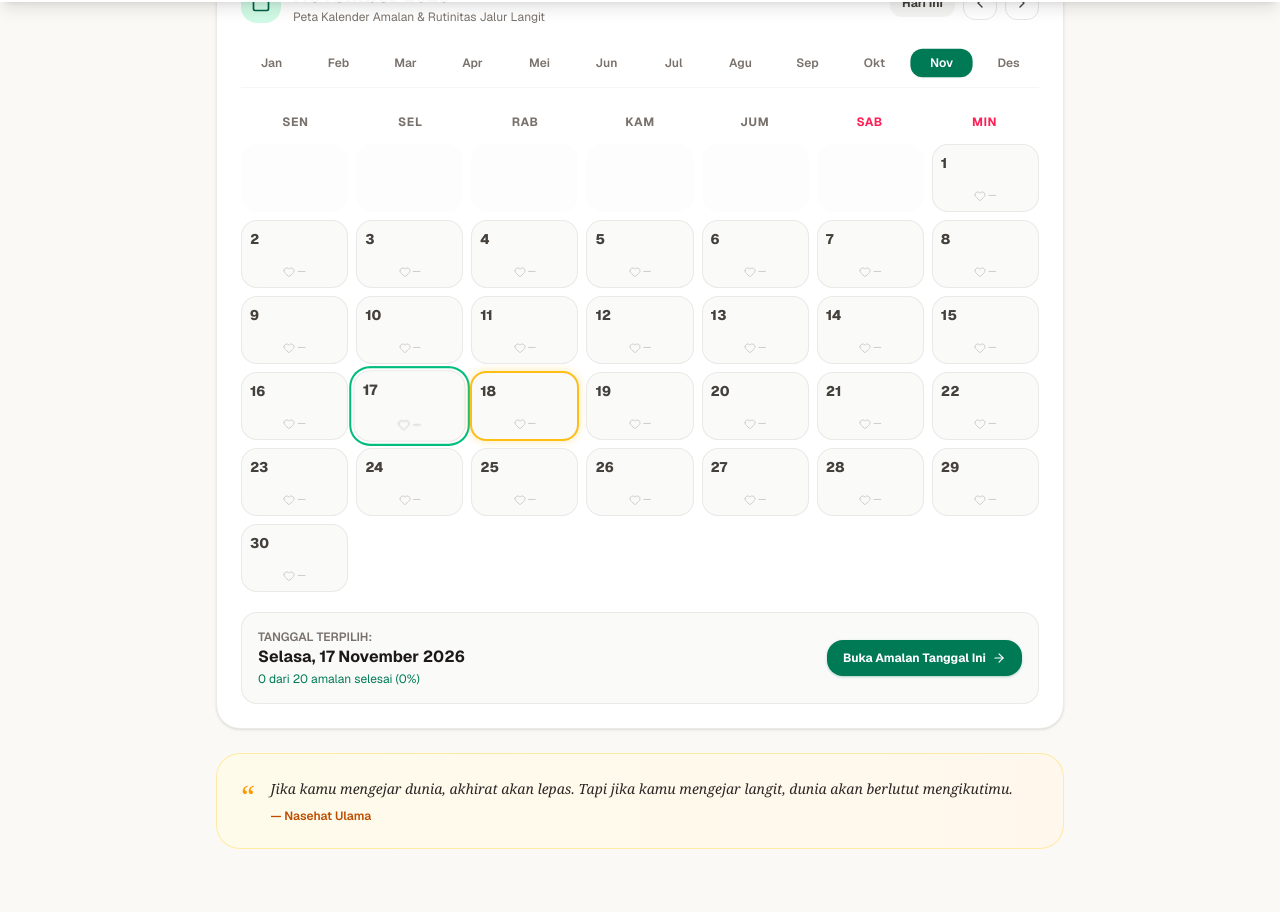
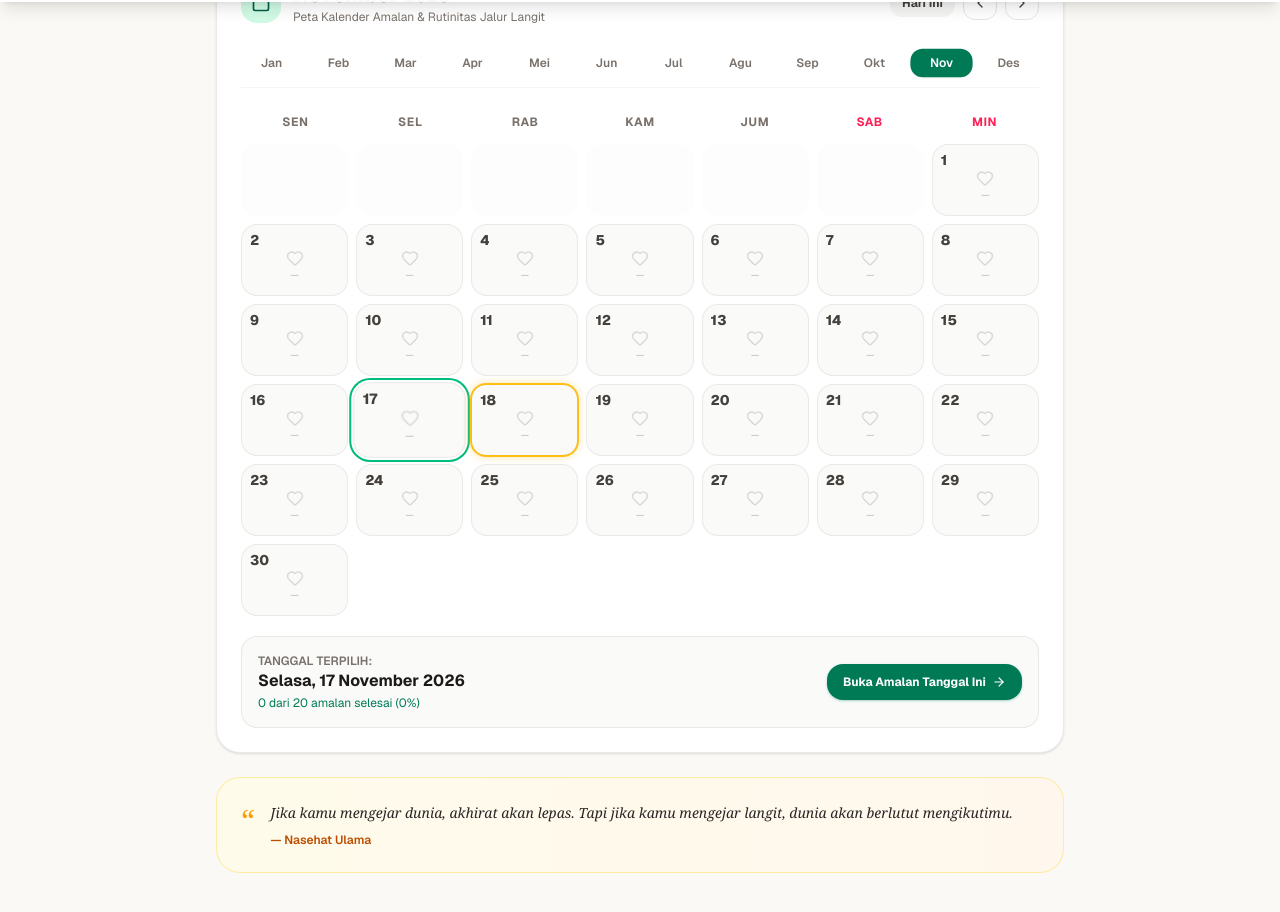
Before and after one commit to wildanishaq31-spec/jalur-langit-app, a Next.js app: page / in a window 1280 px wide. Shown: the part 798-1710 px from the top of the page. Built offline with nearby package versions, Linux system fonts and the light colour scheme.

Commit message:
style(calendar): enlarge love icon in cell center with percentage placed underneath

```diff
--- a/src/components/CalendarMonthView.tsx
+++ b/src/components/CalendarMonthView.tsx
@@ -143,7 +143,7 @@ export const CalendarMonthView: React.FC<CalendarMonthViewProps> = ({ onOpenDate
         <div className="grid grid-cols-7 gap-1.5 sm:gap-2">
           {/* Empty cells before Day 1 */}
           {Array.from({ length: firstDayOffset }).map((_, i) => (
-            <div key={`empty-${i}`} className="min-h-[58px] sm:min-h-[68px] rounded-2xl bg-stone-50/40 dark:bg-emerald-950/10 border border-transparent" />
+            <div key={`empty-${i}`} className="min-h-[62px] sm:min-h-[72px] rounded-2xl bg-stone-50/40 dark:bg-emerald-950/10 border border-transparent" />
           ))}
 
           {/* Actual days of the month */}
@@ -172,46 +172,52 @@ export const CalendarMonthView: React.FC<CalendarMonthViewProps> = ({ onOpenDate
               <button
                 key={dateStr}
                 onClick={() => setSelectedDate(dateStr)}
-                className={`relative min-h-[58px] sm:min-h-[68px] p-1.5 sm:p-2 rounded-2xl border transition-all flex flex-col items-center justify-between hover:scale-[1.03] active:scale-95 ${badgeStyle}`}
+                className={`relative min-h-[62px] sm:min-h-[72px] p-1.5 sm:p-2 rounded-2xl border transition-all flex flex-col justify-between hover:scale-[1.03] active:scale-95 ${badgeStyle}`}
               >
                 {/* Today Animated Pulsing Outline (Menggantikan titik kuning kedap-kedip) */}
                 {isToday && (
                   <span className="absolute -inset-[2px] rounded-2xl border-2 border-amber-400 dark:border-amber-300 animate-pulse pointer-events-none shadow-[0_0_8px_rgba(251,191,36,0.4)] z-20" />
                 )}
 
-                {/* Date Header */}
-                <div className="w-full flex items-center justify-between">
-                  <span className="text-xs sm:text-sm font-extrabold">{dayNum}</span>
+                {/* Date Header: Angka di Pojok Kiri Atas */}
+                <div className="w-full flex items-center justify-start">
+                  <span className="text-xs sm:text-sm font-extrabold leading-none">{dayNum}</span>
                 </div>
 
-                {/* Animated Love Progress Logo & Percentage */}
-                <div className="w-full text-center">
+                {/* Center Animated Love Logo dengan Angka Persentase di Bawahnya */}
+                <div className="w-full flex flex-col items-center justify-center my-auto pb-0.5">
                   {isFull ? (
-                    <span className="text-[10px] font-bold flex items-center justify-center gap-1 text-white">
-                      <Heart className="w-3.5 h-3.5 fill-rose-400 text-rose-300 animate-pulse shrink-0 drop-shadow-xs" />
-                      <span>100%</span>
-                    </span>
+                    <>
+                      <Heart className="w-5 h-5 sm:w-5.5 sm:h-5.5 fill-rose-400 text-rose-300 animate-pulse shrink-0 drop-shadow-sm" />
+                      <span className="text-[9px] sm:text-[10px] font-extrabold tracking-tight text-white mt-0.5">
+                        100%
+                      </span>
+                    </>
                   ) : hasStarted ? (
-                    <span className="text-[9.5px] sm:text-[10px] font-bold flex items-center justify-center gap-1 text-amber-900 dark:text-amber-200">
+                    <>
                       {/* Love icon dengan warna tidak penuh (partially filled according to completion %) */}
-                      <span className="relative inline-flex items-center justify-center w-3 h-3 sm:w-3.5 sm:h-3.5 shrink-0 animate-pulse">
+                      <span className="relative inline-flex items-center justify-center w-5 h-5 sm:w-5.5 sm:h-5.5 shrink-0 animate-pulse">
                         <Heart className="w-full h-full text-rose-500 dark:text-rose-400 stroke-2 fill-rose-500/20" />
                         <span
                           className="absolute bottom-0 left-0 w-full overflow-hidden"
                           style={{ height: `${completion}%` }}
                         >
-                          <span className="absolute bottom-0 left-0 w-3 h-3 sm:w-3.5 sm:h-3.5">
+                          <span className="absolute bottom-0 left-0 w-5 h-5 sm:w-5.5 sm:h-5.5">
                             <Heart className="w-full h-full fill-rose-500 text-rose-500" />
                           </span>
                         </span>
                       </span>
-                      <span>{completion}%</span>
-                    </span>
+                      <span className="text-[9px] sm:text-[10px] font-bold text-amber-900 dark:text-amber-200 mt-0.5">
+                        {completion}%
+                      </span>
+                    </>
                   ) : (
-                    <span className="text-[9px] font-medium flex items-center justify-center gap-0.5 text-stone-400 dark:text-stone-500 opacity-60">
-                      <Heart className="w-2.5 h-2.5 sm:w-3 sm:h-3 text-stone-400 dark:text-stone-500 stroke-[1.8] fill-none animate-pulse shrink-0" />
-                      <span>—</span>
-                    </span>
+                    <>
+                      <Heart className="w-4 h-4 sm:w-4.5 sm:h-4.5 text-stone-300 dark:text-stone-600 stroke-[1.8] fill-none animate-pulse shrink-0" />
+                      <span className="text-[9px] font-semibold text-stone-400 dark:text-stone-500 opacity-60 mt-0.5">
+                        —
+                      </span>
+                    </>
                   )}
                 </div>
               </button>
```
Also changed, not shown: 1 other file (tests, documents, lock files or other folders).
